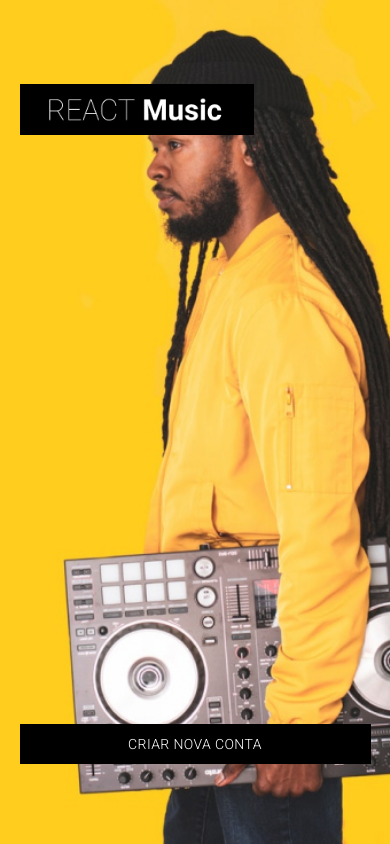
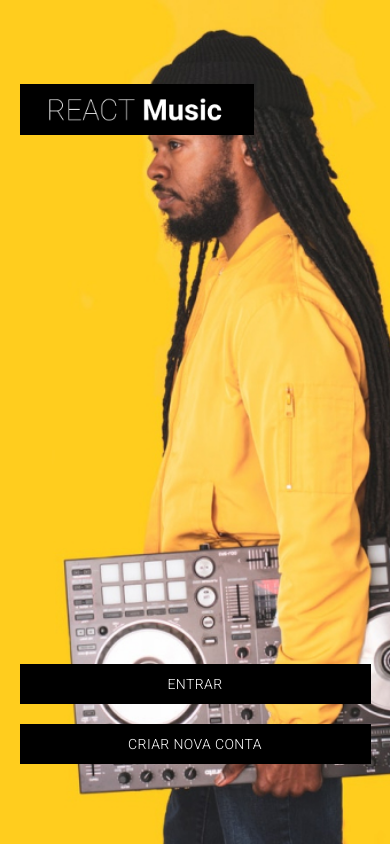
Before and after one commit to fsassiv/userReducerUseContextSample, a React (Create React App) app: page /reactmusic/login in a window 390 px wide. Built offline with nearby package versions, Linux system fonts and the light colour scheme.

Commit message:
login mobile scss bug

```diff
--- a/src/layout/login/LoginMobile.scss
+++ b/src/layout/login/LoginMobile.scss
@@ -21,7 +21,7 @@
     left: 0;
     bottom: 0;
     width: 100%;
-    height: 2000px;
+    height: 200px;
     padding: 20px 5% 80px;
   }
 }
```
